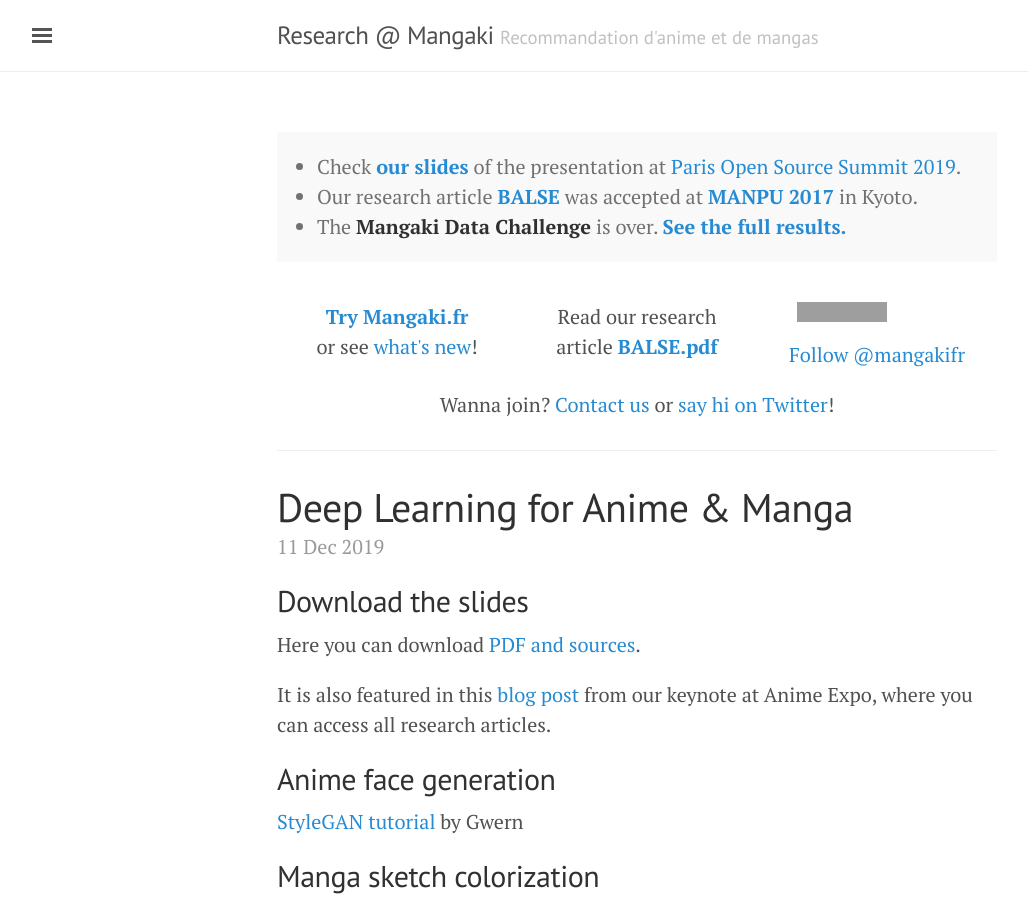
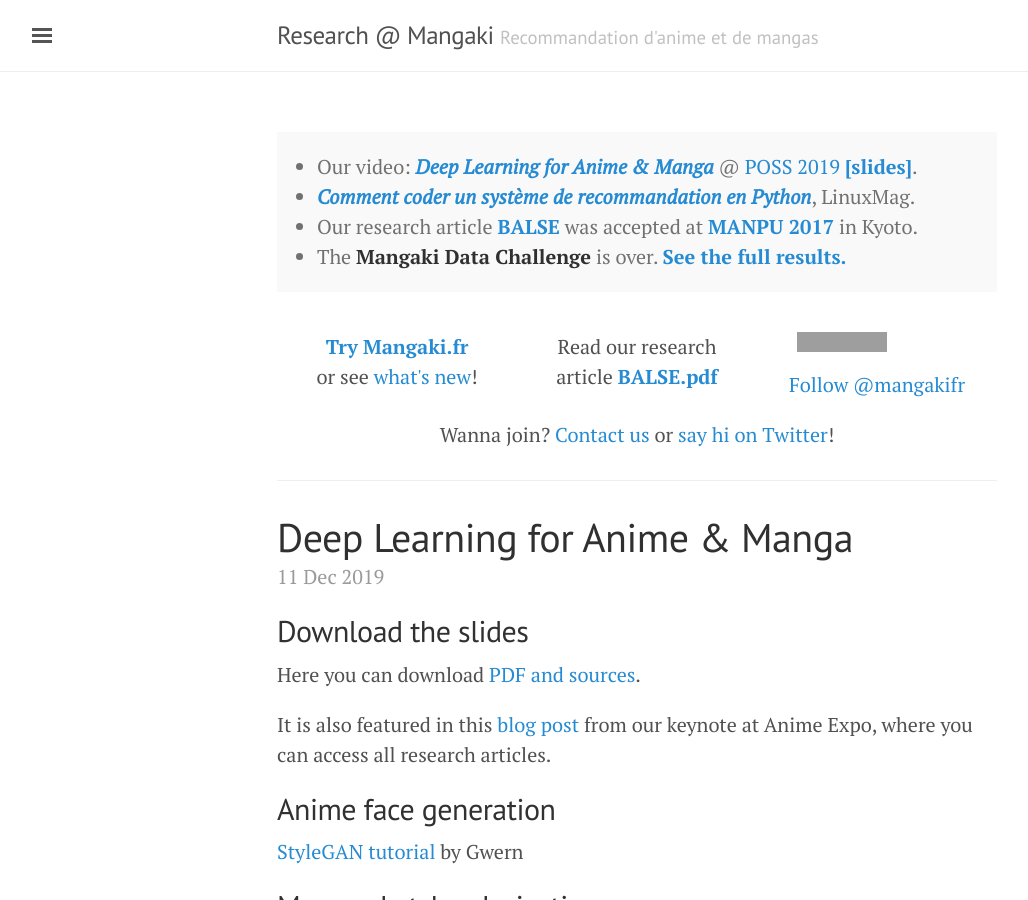
Before and after one commit to mangaki/research, a Jekyll site: the page built from index.html, in a window 1280 px wide and 900 px high. Shown: the whole window, without its empty margins (3-1031 px from the left). Built offline with Jekyll 4.4.1, drawn with Linux system fonts in a browser that asks for light colours; the list of posts is cut into pages by our own code; comment, search, counter and statistics services are not loaded; grey boxes are pictures that could not be loaded.

Commit message:
Add LinuxMag

```diff
--- a/_includes/banner.html
+++ b/_includes/banner.html
@@ -1,6 +1,9 @@
 <ul class="message">
   <li>
-    Check <a href="https://drive.google.com/drive/u/0/folders/1nNEvsX1RPU117X37a39foPJkMg6bjm2r"><strong>our slides</strong></a> of the presentation at <a href="https://www.opensourcesummit.paris/">Paris Open Source Summit 2019</a>.
+    Our video: <a href="https://www.youtube.com/watch?v=loKHrz851ug"><strong><em>Deep Learning for Anime & Manga</em></strong></a> @ <a href="https://www.opensourcesummit.paris/">POSS 2019</a> <a href="https://drive.google.com/drive/u/0/folders/1nNEvsX1RPU117X37a39foPJkMg6bjm2r"><strong>[slides]</strong></a>.
+  </li>
+  <li>
+    <a href="https://mangaki.fr/static/mangaki-linuxmag.pdf"><strong><em>Comment coder un système de recommandation en Python</em></strong></a>, LinuxMag.
   </li>
   <li>
     Our research article <a href="https://arxiv.org/pdf/1709.01584"><strong>BALSE</strong></a> was accepted at <a href="http://manpu2017.imlab.jp" target="_extra"><strong>MANPU 2017</strong></a> in Kyoto.
```
